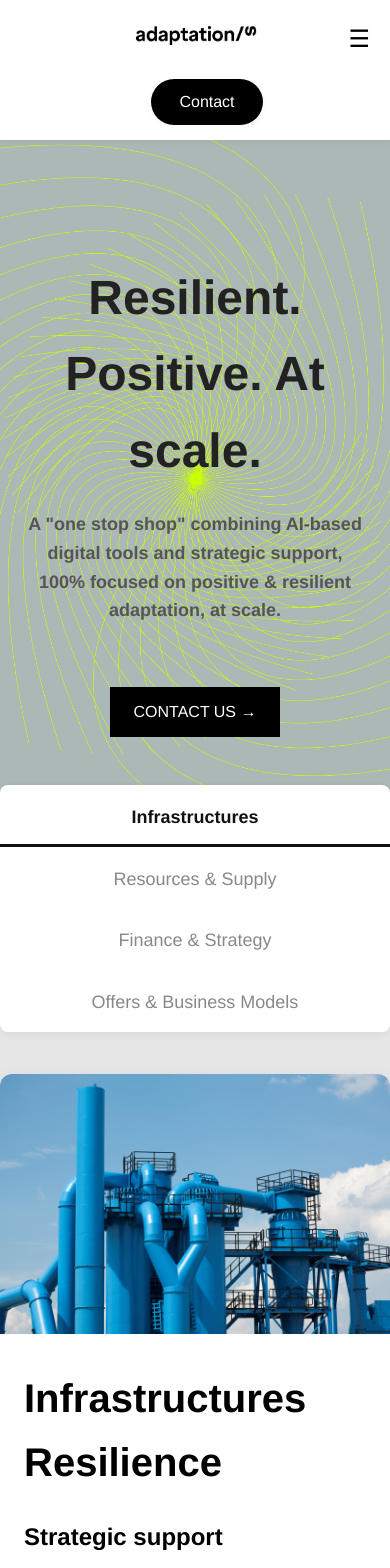
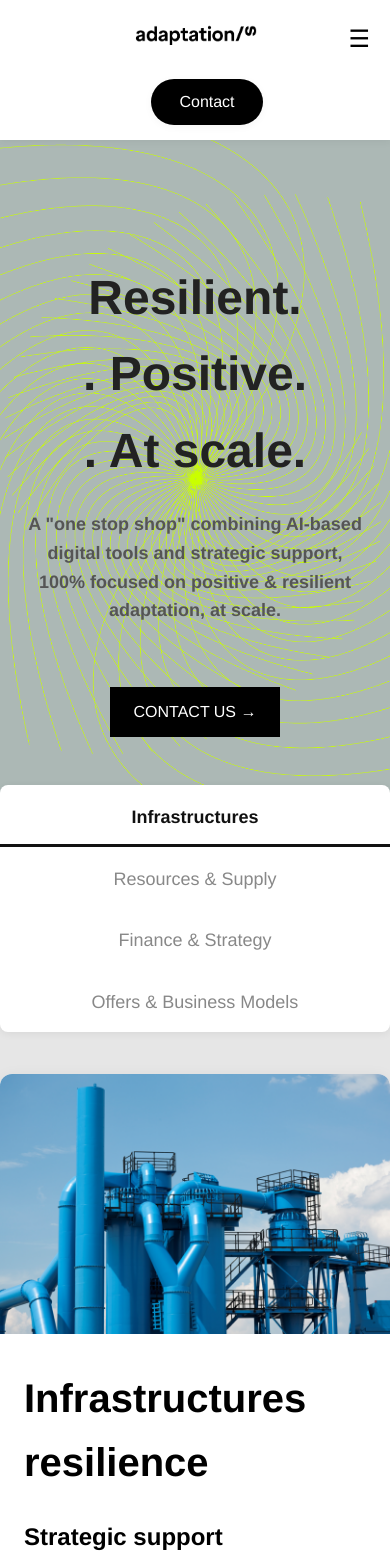
Before and after one commit to Adaptations-Paris/Site_web_adaptations, a React (Create React App) app: page / in a window 390 px wide. Shown: the top 1568 px of the page. Built offline with nearby package versions, Linux system fonts and the light colour scheme.

Commit message:
final polish: hero mobile break, team names, employees grid, AOS, resource section

```diff
--- a/src/components/Home.js
+++ b/src/components/Home.js
@@ -54,8 +54,10 @@ const Home = () => {
 
       {/* Hero Section */}
       <section id="hero" className="hero" data-aos="fade-up">
-        <h1>Resilient.<br />
-        <span className="highlight">Positive.  </span> <span className="highlight">At scale.</span>
+        <h1>
+          Resilient<span className="mobile-hero-break">.<br /></span>.
+          Positive<span className="mobile-hero-break">.<br /></span>.
+          At scale.
         </h1>
         <p><strong>A "one stop <span className="highlight">shop"</span> combining AI-based digital tools and strategic support,  <br /> 100% focused on positive & resilient adaptation, at scale.</strong></p>
         <a href="#newsletter" className="hero-btn">CONTACT US →</a>
@@ -168,6 +170,7 @@ const Home = () => {
             <span className="team-role team-role-center">First employee and physical risks expert</span>
             <p>Specialized in physical risks impact modelisation. Ex-founder Resilient</p>
           </div>
+          <div className="team-member team-member-empty"></div>
         </div>
       </section>
 
--- a/src/components/ResourceContent.js
+++ b/src/components/ResourceContent.js
@@ -10,7 +10,7 @@ const ResourceContent = ({ activeTab }) => {
         </div>
         <div className="resource-text">
           <div className="resource-content">
-            <h2>Infrastructures Resilience</h2>
+            <h2>Infrastructures resilience</h2>
             <div className="resource-block">
               <strong>Strategic support</strong>
               <p>Vulnerability and resiliency diagnosis of your sites - with databoard to help you monitor, model and act</p>
@@ -57,7 +57,7 @@ const ResourceContent = ({ activeTab }) => {
         </div>
         <div className="resource-text">
           <div className="resource-content">
-            <h2>Financial & Strategic resilience</h2>
+            <h2>Finance & Strategy resilience</h2>
             <div className="resource-block">
               <strong>Strategic support</strong>
               <p>Joint modeling of physical & transition risks on different climate scenarios - to address mitigation & adaptation simultaneously </p>
```
